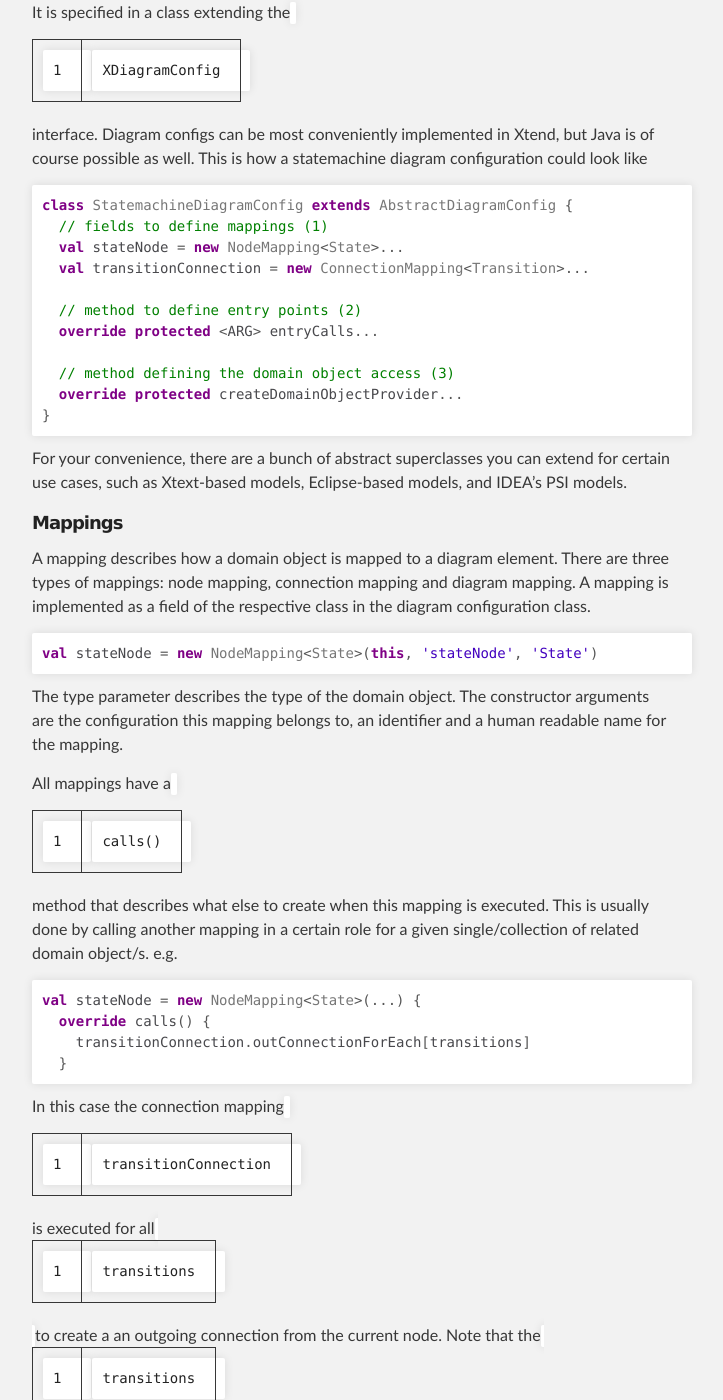
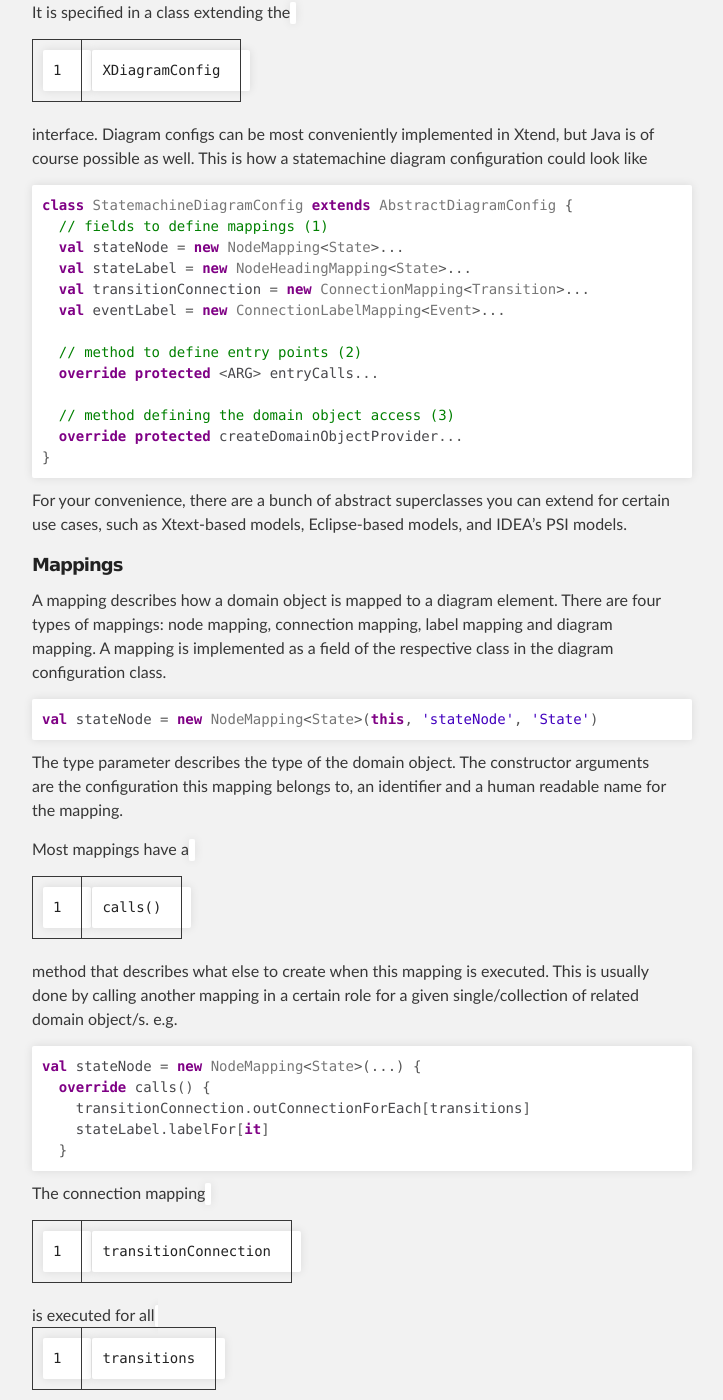
Before and after one commit to JanKoehnlein/FXDiagram, a Jekyll site: the page built from hla.md, in a window 1280 px wide and 1400 px high, scrolled down 585 px. Shown: the whole window, without its empty margins (288-1011 px from the left). Built offline with Jekyll 4.4.1, drawn with Linux system fonts in a browser that asks for light colours; some of the changed text lies outside the part shown.

Commit message:
minor fixes

````diff
--- a/hla.md
+++ b/hla.md
@@ -21,7 +21,9 @@ It is specified in a class extending the `XDiagramConfig` interface. Diagram con
 class StatemachineDiagramConfig extends AbstractDiagramConfig {
   // fields to define mappings (1)
   val stateNode = new NodeMapping<State>...
+  val stateLabel = new NodeHeadingMapping<State>...
   val transitionConnection = new ConnectionMapping<Transition>...
+  val eventLabel = new ConnectionLabelMapping<Event>...
 
   // method to define entry points (2)
   override protected <ARG> entryCalls...
@@ -36,7 +38,7 @@ For your convenience, there are a bunch of abstract superclasses you can extend
 
 #### Mappings
 
-A mapping describes how a domain object is mapped to a diagram element. There are three types of mappings: node mapping, connection mapping and diagram mapping. A mapping is  implemented as a field of the respective class in the diagram configuration class.
+A mapping describes how a domain object is mapped to a diagram element. There are four types of mappings: node mapping, connection mapping, label mapping and diagram mapping. A mapping is  implemented as a field of the respective class in the diagram configuration class.
 
 ```xtend
 val stateNode = new NodeMapping<State>(this, 'stateNode', 'State')
@@ -44,16 +46,17 @@ val stateNode = new NodeMapping<State>(this, 'stateNode', 'State')
 
 The type parameter describes the type of the domain object. The constructor arguments are the configuration this mapping belongs to, an identifier and a human readable name for the mapping.
 
-All mappings have a `calls()` method that describes what else to create when this mapping is executed. This is usually done by calling another mapping in a certain role for a given single/collection of related domain object/s. e.g.
+Most mappings have a `calls()` method that describes what else to create when this mapping is executed. This is usually done by calling another mapping in a certain role for a given single/collection of related domain object/s. e.g.
 
 ```xtend
 val stateNode = new NodeMapping<State>(...) {
   override calls() {
     transitionConnection.outConnectionForEach[transitions]
+    stateLabel.labelFor[it]
   }
 ```
 
-In this case the connection mapping `transitionConnection` is executed for all `transitions` to create a an outgoing connection from the current node. Note that the `transitions` is inside a lambda expression that is executed with the domain object of the current node, so `[transitions]` is in fact a very sugared Xtend version of `State s -> s.getTransitions()` in Java 8 syntax.
+The connection mapping `transitionConnection` is executed for all `transitions` to create a an outgoing connection from the current node. Note that the `transitions` is inside a lambda expression that is executed with the domain object of the current node, so `[transitions]` is in fact a very sugared Xtend version of `State s -> s.getTransitions()` in Java 8 syntax.
 
 By using `outConnectionForEach` the transition that is created will already have its `source` set. Do not forget to set the `target`:
 
@@ -62,6 +65,7 @@ val transitionConnection = new ConnectionMapping<Transition>(...) {
   ...
   override protected calls() {
     stateNode.target[state] // Transition t -> t.getState()
+    eventLabel.labelFor[event]
   }
 }
 ```
````
Also changed, not shown: get-started.md (+2 -2 lines), introduction.md (+1 -1 lines).
